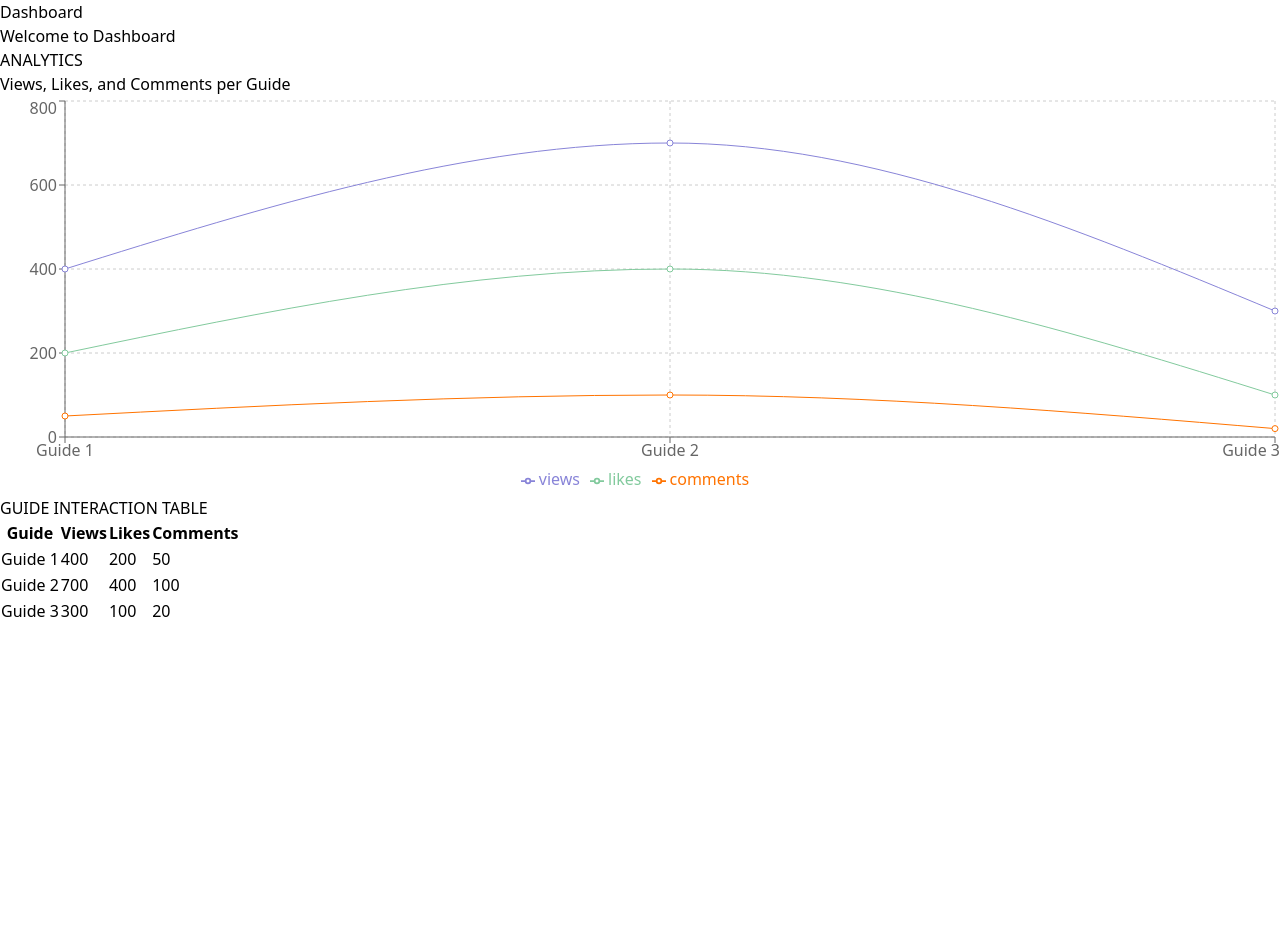
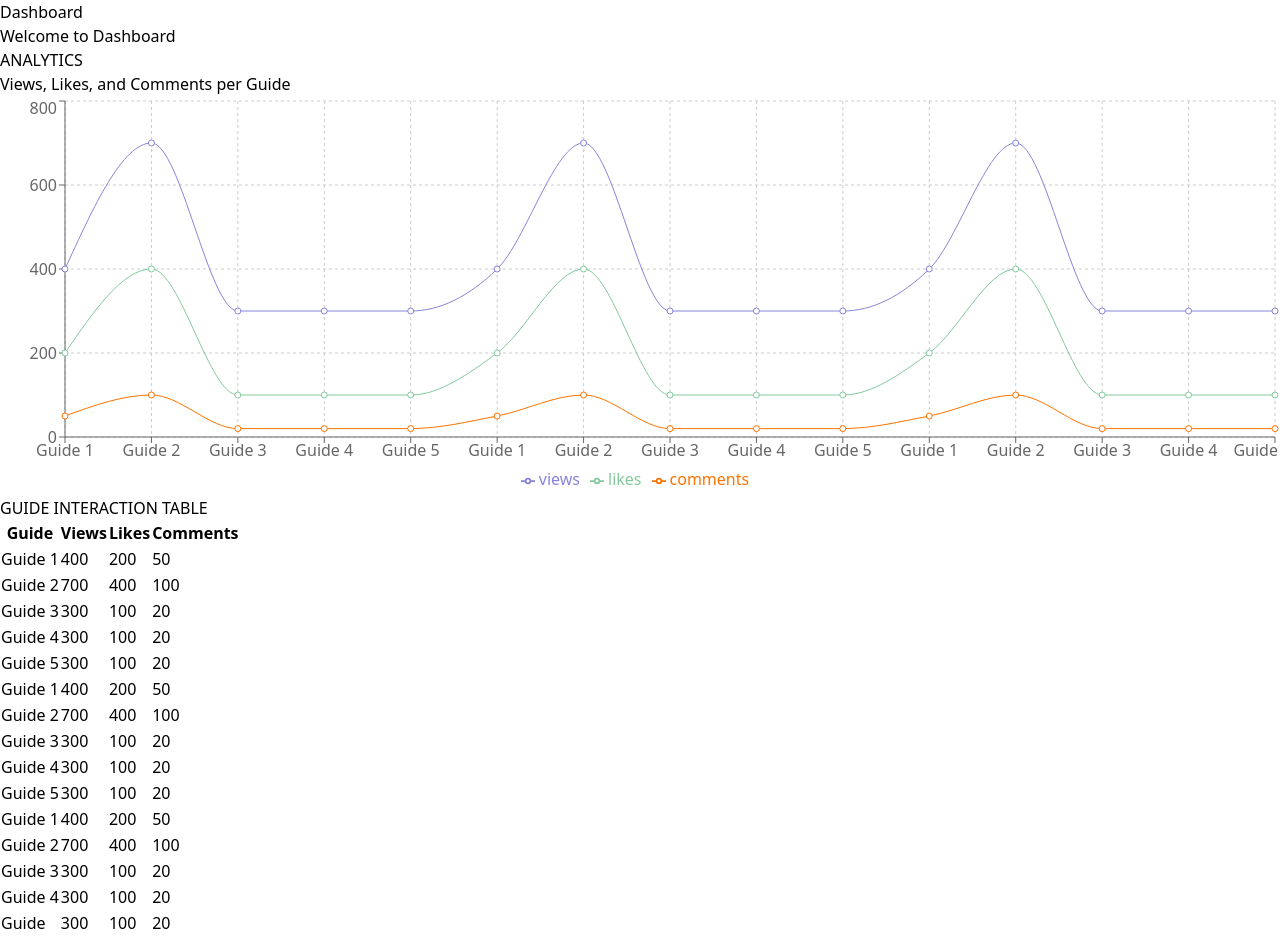
Before and after one commit to michael-GitHub-Coder/KnowledgeShare, a React (Vite) app in the folder Frontend/: page /Dashboard/Analytics in a window 1280 px wide. Before the commit the page ends 800 px from the top, so only its background shows below. Built offline with nearby package versions, Linux system fonts and the light colour scheme; no server answers.

Commit message:
sfdgfhgjhj

```diff
--- a/Frontend/src/Components/Analytics.tsx
+++ b/Frontend/src/Components/Analytics.tsx
@@ -16,6 +16,18 @@ import {
       { name: 'Guide 1', views: 400, likes: 200, comments: 50 },
       { name: 'Guide 2', views: 700, likes: 400, comments: 100 },
       { name: 'Guide 3', views: 300, likes: 100, comments: 20 },
+      { name: 'Guide 4', views: 300, likes: 100, comments: 20 },
+      { name: 'Guide 5', views: 300, likes: 100, comments: 20 },
+      { name: 'Guide 1', views: 400, likes: 200, comments: 50 },
+      { name: 'Guide 2', views: 700, likes: 400, comments: 100 },
+      { name: 'Guide 3', views: 300, likes: 100, comments: 20 },
+      { name: 'Guide 4', views: 300, likes: 100, comments: 20 },
+      { name: 'Guide 5', views: 300, likes: 100, comments: 20 },
+      { name: 'Guide 1', views: 400, likes: 200, comments: 50 },
+      { name: 'Guide 2', views: 700, likes: 400, comments: 100 },
+      { name: 'Guide 3', views: 300, likes: 100, comments: 20 },
+      { name: 'Guide 4', views: 300, likes: 100, comments: 20 },
+      { name: 'Guide ', views: 300, likes: 100, comments: 20 },
     ];
 
     const [guides, setGuides] = useState([]);
```
Also changed, not shown: Frontend/src/Components/A.tsx (added).
